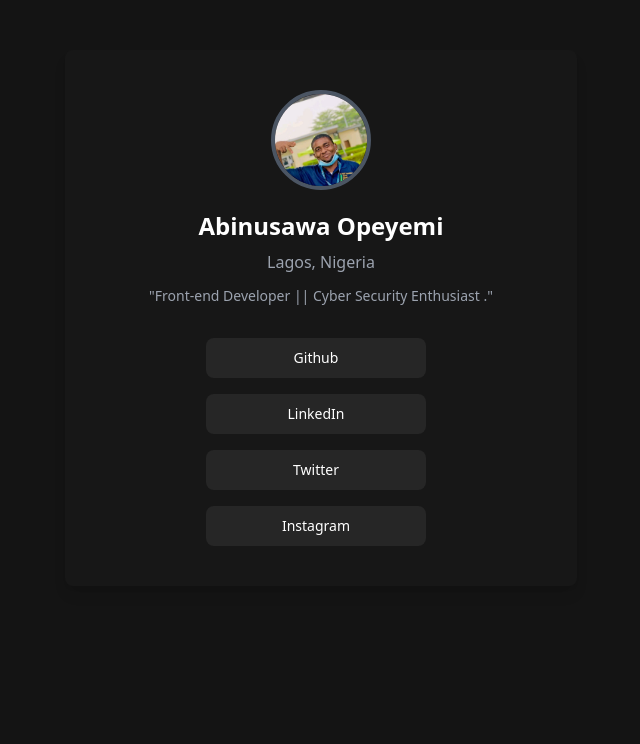
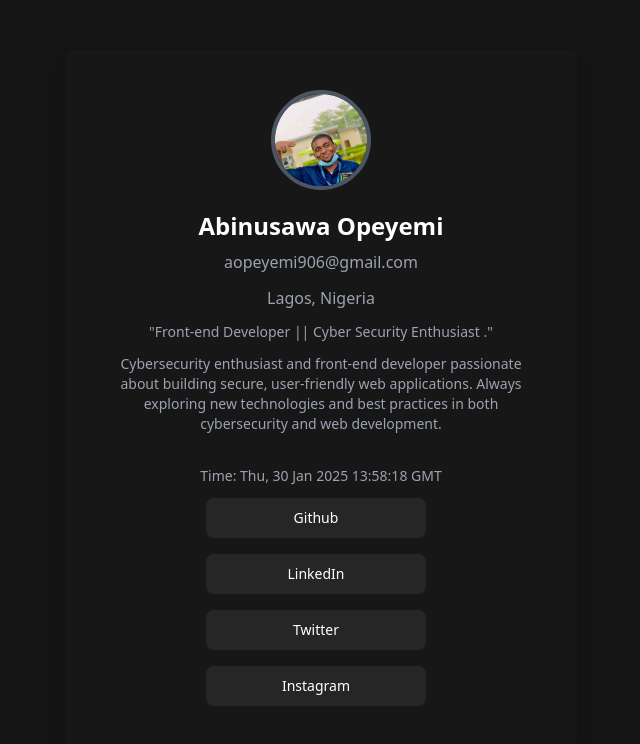
Before and after one commit to Abinusawa/social-links-profile, a plain HTML site: page index.html in a window 1280 px wide. Shown: the whole page, without its empty margins (319-959 px from the left). Drawn offline with nearby package versions, Linux system fonts and the light colour scheme.

Commit message:
hng links profile

```diff
--- a/index.html
+++ b/index.html
@@ -12,17 +12,21 @@
     <div class="container bg-neutral-900 items-center max-w-sm md:max-w-md lg:max-w-lg w-full h-auto rounded-lg shadow-lg p-5">
         <div class="inner__container flex p-5 flex-col items-center">
             <!-- Profile Info -->
-            <div class="info__container flex flex-col items-center mb-5">
-                <img src="./assets/images/me.jpeg" alt="Profile Picture" class="w-[100px] h-[100px] rounded-full mb-5 border-4 border-gray-600">
-                <h1 class="text-white text-xl md:text-2xl font-bold mb-2">Abinusawa Opeyemi</h1>
-                <p class="text-gray-400 text-sm md:text-base mb-3">Lagos, Nigeria</p>
-                <p class="text-gray-400 text-xs md:text-sm mb-3 text-center">"Front-end Developer || Cyber Security Enthusiast ."</p>
+            <div class=" info__container flex flex-col items-center mb-5" >
+                <img src="./assets/images/me.jpeg" alt="Profile Picture" class=" profilePicture w-[100px] h-[100px] rounded-full mb-5 border-4 border-gray-600" data-testid="profilePicture">
+                <h1 class=" fullName text-white text-xl md:text-2xl font-bold mb-2" data-testid="fullName">Abinusawa Opeyemi</h1>
+                <p class=" emailAddress text-gray-400 text-sm md:text-base mb-3" data-testid="emailAddress" >aopeyemi906@gmail.com</p>
+                <p class=" currentLocation text-gray-400 text-sm md:text-base mb-3" data-testid="currentLocation" >Lagos, Nigeria</p>
+                <p class="job-Title text-gray-400 text-xs md:text-sm mb-3 text-center" data-testid="jobTitle">"Front-end Developer || Cyber Security Enthusiast ."</p>
+                <p class="shortBio text-gray-400 text-xs md:text-sm mb-3 text-center" data-testid="shortBio">Cybersecurity enthusiast and front-end developer passionate about building secure, user-friendly web applications. Always exploring new technologies and best practices in both cybersecurity and web development.</p>
             </div>
+            <p class="text-gray-400 text-xs md:text-sm mb-3 text-center">
+                Time: <span id="utc-time"></span>
+            </p>
 
             <!-- Social Links -->
-            <div class="links__container flex flex-col justify-center w-[230px] gap-y-4">
+            <div class=" socialLinks links__container flex flex-col justify-center w-[230px] gap-y-4" data-testid="socialLinks">
                 <a href="https://github.com/OpeDavid-SOC" class="w-full max-w-[220px] h-[40px] bg-neutral-800 hover:bg-green-600 transition text-white text-sm flex justify-center rounded-lg items-center">Github</a>
-                <!-- <a href="https://www.frontendmentor.io/" class="w-full max-w-[220px] h-[40px] bg-neutral-800 hover:bg-green-600 transition text-white text-sm flex justify-center rounded-lg items-center">Frontend Mentor</a> -->
                 <a href="https://www.linkedin.com/in/opeyemi-abinusawa-302b19157//" class="w-full max-w-[220px] h-[40px] bg-neutral-800 hover:bg-green-600 transition text-white text-sm flex justify-center rounded-lg items-center">LinkedIn</a>
                 <a href="https://twitter.com/" class="w-full max-w-[220px] h-[40px] bg-neutral-800 hover:bg-green-600 transition text-white text-sm flex justify-center rounded-lg items-center">Twitter</a>
                 <a href="https://instagram.com/" class="w-full max-w-[220px] h-[40px] bg-neutral-800 hover:bg-green-600 transition text-white text-sm flex justify-center rounded-lg items-center">Instagram</a>
@@ -30,4 +34,18 @@
         </div>
     </div>
 </body>
+<script src="index.js"></script>
+<!-- <script>
+/*************  ✨ Codeium Command ⭐  *************/
+    /**
+/******  e18d8930-0719-4ef1-86f5-70ba23c11522  *******/
+    function updateUTCTime() {
+        const utcTimeElement = document.getElementById("utc-time");
+        const now = new Date();
+        utcTimeElement.textContent = now.toUTCString();
+    }
+
+    // Update the time when the page loads
+    updateUTCTime();
+</script> -->
 </html>
--- /dev/null
+++ b/index.js
@@ -0,0 +1,8 @@
+function updateUTCTime() {
+    const utcTimeElement = document.getElementById("utc-time");
+    const now = new Date();
+    utcTimeElement.textContent = now.toUTCString();
+}
+
+// Update the time when the page loads
+updateUTCTime();
```
